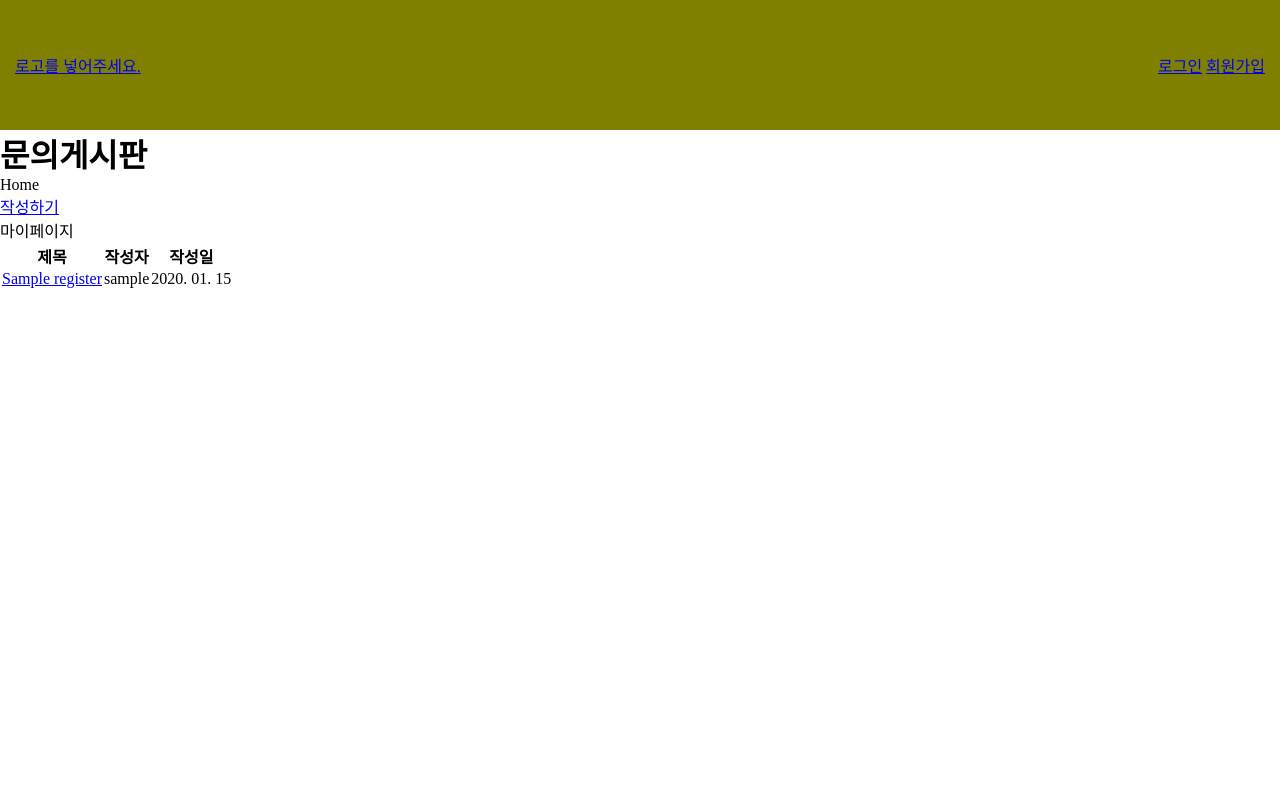
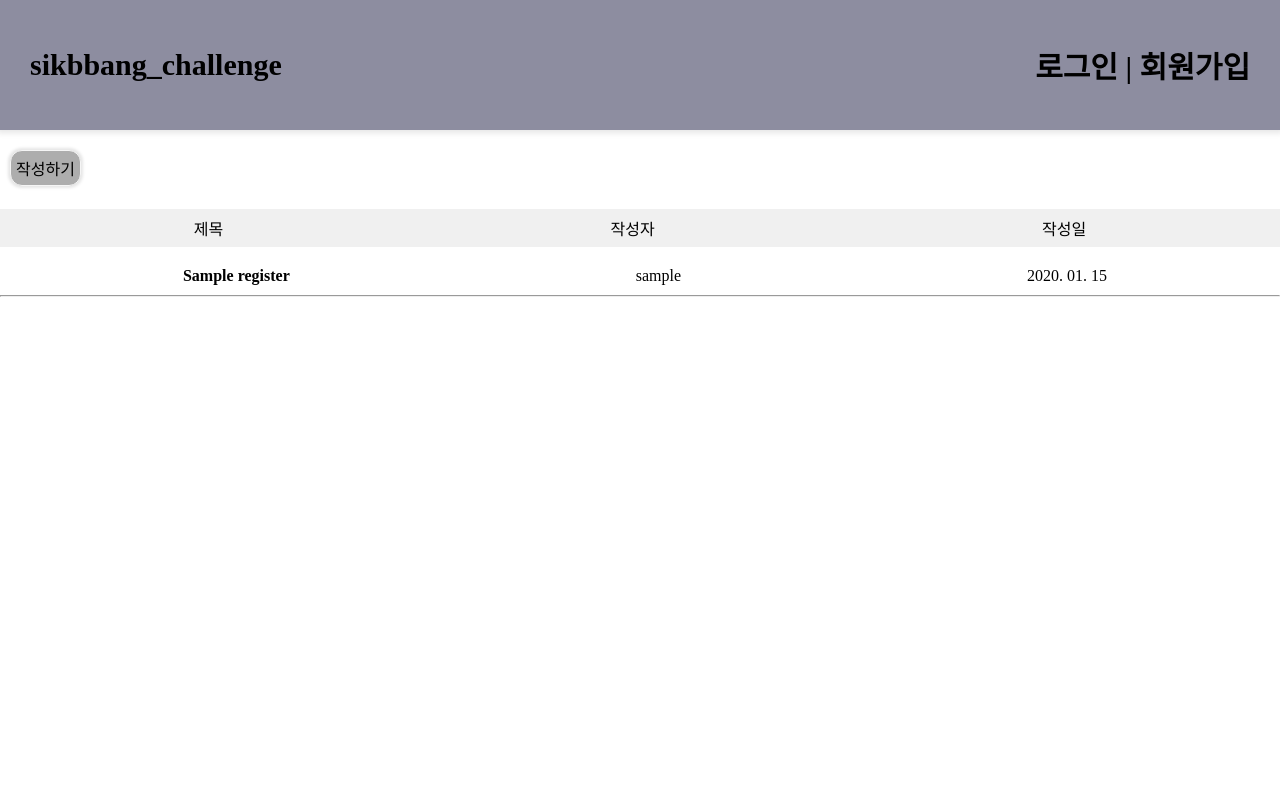
Before and after one commit to jmpop97/sikbbang_challenge_mypage, a Django app: page /qna_list/ in a window 1280 px wide. Shown: the top 799 px of the page. Before the commit the page ends 288 px from the top, so only its background shows below. Run offline with Django 4.2, Linux system fonts and the light colour scheme; tables that the repository leaves empty hold one stand-in row (values such as "Sample post"); some libraries are stand-ins or nearby versions.

Commit message:
base템플릿, qna템플릿 추가 commit

```diff
--- a/qna/models.py
+++ b/qna/models.py
@@ -7,6 +7,10 @@ class QnaModel(models.Model):
         db_table = "Qna_register"
     author = models.ForeignKey(UserModel, on_delete=models.CASCADE)
     title = models.CharField(max_length=30)
-    content = models.CharField(max_length=500)
+    content = models.TextField(max_length=500)
     created_at = models.DateTimeField(auto_now_add=True)
     updated_at = models.DateTimeField(auto_now=True)
+
+
+    def __str__(self):
+        return self.name
--- a/qna/urls.py
+++ b/qna/urls.py
@@ -6,5 +6,6 @@ urlpatterns = [
     path('qna_list/', views.qna_list_view, name='qna_list'),
     path('qna/create/', views.qna_create_view, name='qna-create'),
     path('qna/detail/<int:pk>/', views.qna_detail_view, name='qna-detail'),
+    path('qna/edit/<int:pk>/', views.qna_edit_view, name='qna-edit'),
     path('qna/delete/<int:pk>/', views.qna_delete_view, name='qna-delete')
 ]
--- a/qna/views.py
+++ b/qna/views.py
@@ -53,20 +53,29 @@ def qna_create_view(request):
 def qna_detail_view(request, pk):
     post = get_object_or_404(QnaModel, pk=pk)
     if request.method == "GET":
-      context = {
-          'post' : post,
-      }
-      return render(request, 'qna/qna_detail.html', context)
+        context = {
+            'post' : post,
+        }
+    return render(request, 'qna/qna_detail.html', context)
+
+@login_required
+def qna_edit_view(request, pk):
+    post = get_object_or_404(QnaModel, pk=pk)
+    if request.method == "GET":
+        context = {
+            'post' : post,
+        }
+        return render(request, 'qna/qna_update.html', context)
     if request.method == "POST":
-      post.title = request.POST['inputValue']
-      post.content = request.POST['inputcontent']
-      post.save()
-      return redirect('/qna/detail/'+ str(post.pk) +'/')
+        post.title = request.POST['inputValue']
+        post.content = request.POST['inputcontent']
+        post.save()
+        return redirect('/qna_list')
+        # return redirect('/qna/edit/'+ str(post.pk) +'/')
 
 
 #========문의글 삭제 view===========
 def qna_delete_view(request, pk):
-  if request.method == "POST":
     post = get_object_or_404(QnaModel, pk=pk)
     post.delete()
     return redirect('/qna_list')
--- a/static/base.css
+++ b/static/base.css
@@ -3,6 +3,8 @@
   padding: 0px;
   list-style: none;
   box-sizing: border-box;
+  text-decoration: none;
+  color: black;
 }
 
 html,
@@ -14,9 +16,204 @@ body {
 .nav {
   width: 100%;
   height: 130px;
-  background-color: olive;
+  background-color: #8d8da0;
   display: flex;
   justify-content: space-between;
   align-items: center;
-  padding: 15px;
+  padding: 30px;
+  font-size: 30px;
+  font-weight: bold;
+  box-shadow: rgb(0 0 0 / 10%) 0px 0px 6px 3px;
 }
+
+.menu_box {
+  width: 330px;
+  display: flex;
+  justify-content: flex-end;
+  align-items: center;
+}
+
+.xi-bars {
+  font-size: 50px;
+}
+
+.xi-bars:hover {
+  cursor: pointer;
+}
+
+.slide_nav {
+  position: fixed;
+  top: 130px;
+  right: 0px;
+  width: 300px;
+  height: 100%;
+  background-color: #b2b8d8;
+  display: flex;
+  flex-flow: column;
+  align-items: center;
+  box-shadow: rgb(0 0 0 / 10%) 0px 0px 6px 3px;
+}
+
+.slide_nav>a {
+  margin: 30px;
+  font-size: 20px;
+  font-weight: bold;
+}
+
+.qna_create {
+  background-color: rgb(173, 173, 173);
+  display: inline-block;
+  padding: 5px;
+  margin-top: 20px;
+  border-radius: 12px;
+  border: solid 1px whitesmoke;
+  box-shadow: rgb(0 0 0 / 10%) 0px 0px 3px 2px;
+  text-align: right;
+  margin-left: 10px;
+}
+
+
+.qna_table {
+  margin: auto;
+  border-collapse: separate;
+  border-spacing: 300px 30px;
+}
+
+.qna_table thead {
+  background-color: rgb(178, 149, 182);
+}
+
+.qna_list_title {
+  font-weight: bold;
+}
+
+.qna_create_box {
+  background-color: #b2b8d8;
+  padding: 100px;
+
+}
+
+.qna_detail_box {
+  width: 900px;
+  height: 600px;
+}
+
+.qna_detail_box_cover {
+  margin-top: 150px;
+  display: flex;
+  justify-content: center;
+}
+
+.qna_create_box_cover {
+  margin-top: 150px;
+  display: flex;
+  justify-content: center;
+}
+
+.qna_content_box {
+  padding: 0px;
+}
+
+.qna_create_box input[type="text"] {
+  box-sizing: border-box;
+  /* 내부 여백 포함한 박스 모델 사용 */
+  width: 80%;
+  /* 가로 너비 60%로 설정 */
+  padding: 3px;
+
+}
+
+.qna_btn {
+  background-color: aliceblue;
+  padding: 5px;
+  width: 70px;
+  border: solid 0.1px gray;
+}
+
+.main_middle {
+  width: 100%;
+  height: 100%;
+  text-align: center;
+  display: flex;
+  flex-flow: column;
+  align-items: center;
+  justify-content: space-between;
+  padding-top: 5px;
+  background-color: rgba(255, 255, 255, 1);
+}
+
+.cont_txt {
+  width: 100%;
+  height: 40px;
+  display: flex;
+  justify-content: space-around;
+  align-items: center;
+  margin-bottom: 10px;
+  background-color: rgba(240, 240, 240, 1);
+}
+
+.cont_box {
+  width: 100%;
+  height: 100%;
+
+}
+
+.cont_ul {
+  display: flex;
+  justify-content: space-around;
+  align-items: center;
+  margin: 10px 0 10px 10px;
+}
+
+textarea {
+  resize: none;
+  height: 200px;
+  width: 400px;
+}
+
+hr {
+  color: black;
+}
+
+.row2 {
+  font-weight: bold;
+}
+
+.qna_detail_box p {
+  padding-top: 20px;
+  margin-bottom: 10px;
+  display: flex;
+  justify-content: center;
+  align-items: center;
+
+}
+
+.go_to_edit_btn {
+  display: flex;
+  justify-content: center;
+  align-items: center;
+}
+
+.qna_update_box {
+  display: flex;
+  justify-content: center;
+  align-items: center;
+  margin-top: 100px;
+  background-color: green;
+}
+
+.update_btn1 {
+  background-color: purple;
+  border: none;
+  margin-top: 10px;
+}
+
+
+.update_btn2 {
+  display: inline-block;
+  justify-content: center;
+  align-items: center;
+  margin-left: 30%;
+  background-color: purple;
+  margin-top: 10px;
+}
--- a/static/base.js
+++ b/static/base.js
@@ -1 +1,15 @@
-$(".qna_edit").hide()
+// $(".qna_edit").hide()
+$(".slide_nav").hide()
+
+var isNavVisible = false;
+
+$(".xi-bars").click(function () {
+  if (isNavVisible) {
+    $(".slide_nav").fadeOut(500)
+  } else {
+    $(".slide_nav").fadeIn(500)
+  }
+  isNavVisible = !isNavVisible;
+});
+
+document.getElementById(".xi-bars")
--- a/templates/base.html
+++ b/templates/base.html
@@ -4,59 +4,49 @@
 
 <head>
   <meta charset="UTF-8">
-  <title>{% block title %}{% endblock %} | 식빵...챌..릱..</title>
+  <title>{% block title %}{% endblock %} | 챌린지</title>
   <meta http-equiv="X-UA-Compatible" content="IE=edge">
   <meta name="viewport" content="width=device-width, initial-scale=1.0">
+  {% block static %}
+  <link rel="stylesheet" href="https://cdn.jsdelivr.net/npm/xeicon@2.3.3/xeicon.min.css">
+  <script src="https://ajax.googleapis.com/ajax/libs/jquery/3.4.1/jquery.min.js"></script>
   <link rel="stylesheet" href="{% static 'base.css' %}">
-  <script src="https://ajax.googleapis.com/ajax/libs/jquery/3.4.1/jquery.min.js"></script>
   <script defer src="{% static 'base.js' %}"></script>
-  <title>Document</title>
-
+  {% endblock %}
 </head>
 
+
+
 <body>
+  <!-- 상단바입니다 -->
   <div class="nav">
-    <a href="/" class="logo">로고를 넣어주세요.</a>
-    <div class="sign_box">
-      <a href="/sign-in" class="sign_in">로그인</a>
-      <a href="/sign-up" class="sign_up">회원가입</a>
+    <a href="/" class="logo">sikbbang_challenge</a>
+    <div class="menu_box">
+      {% if not user.is_authenticated %}
+      <div class="sign_box">
+        <a href="/signin" class="sign_in">로그인</a>
+        <span>|</span>
+        <a href="/signup" class="sign_up">회원가입</a>
+      </div>
+      {% else %}
+      <div class="sign_box">
+        <i class="xi-bars"></i>
+      </div>
+      {% endif %}
     </div>
   </div>
+
+
+  <!-- 사이드 바 입니다 -->
+  <div class="slide_nav">
+    <a href="#">HOME</a>
+    <a href="/qna_list/">문의게시판</a>
+    <a href="#">마이페이지</a>
+    <a href="/logout">로그아웃</a>
+  </div>
+
   {% block content %}
   {% endblock %}
-  <h1>문의게시판</h1>
+</body>
 
-  <nav>
-    <ul>
-      <li>Home</li>
-      <li><a href="/qna/create">작성하기</a></li>
-      <li>마이페이지</li>
-    </ul>
-  </nav>
-
-  <table>
-    <thead>
-      <tr>
-        <th>제목</th>
-        <th>작성자</th>
-        <th>작성일</th>
-      </tr>
-    </thead>
-    <tbody>
-      {% if allqna %}
-      {% for qna in allqna %}
-      <tr>
-        <td><a href="{% url 'qna-detail' pk=qna.pk %}">{{ qna.title }}</a></td>
-        <td>{{ qna.author }}</td>
-        <td>{{ qna.created_at|date:'Y. m. d' }}</td>
-      </tr>
-      {% endfor %}
-      {% else %}
-      <tr>
-        <td>작성된 게시글이 없습니다.</td>
-      </tr>
-      {% endif %}
-    </tbody>
-  </table>
-</body>
 </html>
--- a/templates/qna/qna_list.html
+++ b/templates/qna/qna_list.html
@@ -1,35 +1,43 @@
 {% extends 'base.html' %}
-<h1>문의게시판</h1>
+
+{% block content %}
+
 
 <nav>
-  <ul>
-    <li>Home</li>
+  <ul class="qna_create">
     <li><a href="/qna/create">작성하기</a></li>
-    <li>마이페이지</li>
   </ul>
 </nav>
+<br>
 
-<table>
-  <thead>
-    <tr>
-      <th>제목</th>
-      <th>작성자</th>
-      <th>작성일</th>
-    </tr>
-  </thead>
-  <tbody>
-    {% if allqna %}
-    {% for qna in allqna %}
-    <tr>
-      <td><a href="{% url 'qna-detail' pk=qna.pk %}">{{ qna.title }}</a></td>
-      <td>{{ qna.author }}</td>
-      <td>{{ qna.created_at|date:'Y. m. d' }}</td>
-    </tr>
+
+
+
+<div class="main_middle">
+  <ul class="cont_txt">
+    <li class="row1">
+      <p>제목</p>
+    </li>
+    <li class="row3">
+      <p>작성자</p>
+    </li>
+    <li class="row5">
+      <p>작성일</p>
+    </li>
+  </ul>
+  {% if allqna %}
+  {% for qna in allqna %}
+  <section class="cont_box">
+    <ul class="cont_ul">
+      <li class="row2"><a href="{% url 'qna-detail' pk=qna.pk %}">{{ qna.title }}</a></li>
+      <li class="row4">{{ qna.author }}</li>
+      <li class="row6">{{ qna.created_at|date:'Y. m. d' }}</li>
+    </ul>
+    <hr>
     {% endfor %}
     {% else %}
-    <tr>
-      <td>작성된 게시글이 없습니다.</td>
-    </tr>
+    <span>작성된 게시글이 없습니다.</span>
     {% endif %}
-  </tbody>
-</table>
+  </section>
+</div>
+{% endblock %}
--- a/templates/user/signin.html
+++ b/templates/user/signin.html
@@ -4,6 +4,7 @@
 로그인
 {% endblock %}
 {% block content %}
+
 <div class="container">
   <div class="wrap">
     <h2 class="title-center"> 로그인</h2>
@@ -20,7 +21,6 @@
       <hr>
       <div style="float: right">
         <button type="submit" class="btn btn-primary">로그인</button>
-        <a href="/signup" class="btn btn-secondary">회원가입 페이지로</a>
       </div>
     </form>
     <!-- input name 기억해두기. input에 입력한 데이터는 /singin url로 보냄 -->
--- a/templates/user/signup.html
+++ b/templates/user/signup.html
@@ -10,6 +10,7 @@
 
 <!-- base.html에서 'content'블록을 상속받아 사용하는 코드 -->
 {% block content %}
+
 <div class="container">
   <div class="wrap">
     <h2 class="title-center"> 회원가입 </h2>
@@ -32,7 +33,6 @@
       <div style="float: right">
         <!--form태그의 method로 action에 데이터를 보내주는 역할-->
         <button type="submit" class="btn btn-primary">회원가입</button>
-        <a href="/signin" class="btn btn-secondary">로그인 페이지로</a>
       </div>
     </form>
 
```
Also changed, not shown: templates/qna/qna_create.html (+19 -8 lines), templates/qna/qna_detail.html (+17 -17 lines), templates/qna/qna_update.html (+20 -0 lines), qna/migrations/0004_alter_qnamodel_content.py (added), user/urls.py (line endings or trailing spaces).
